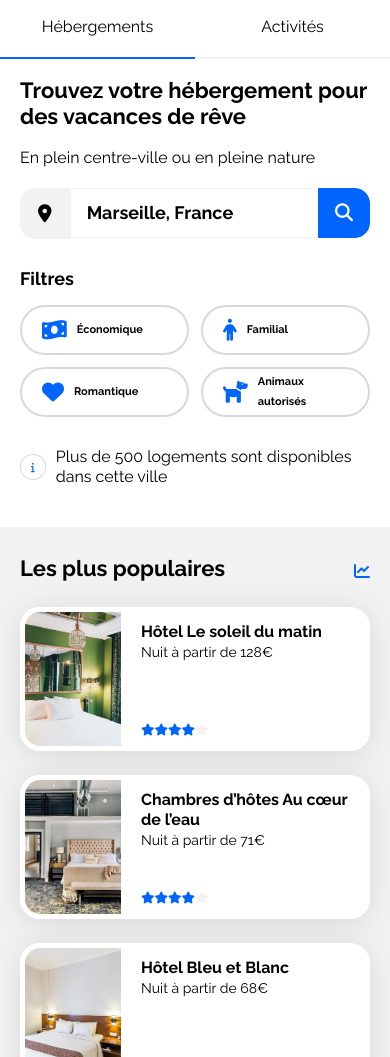
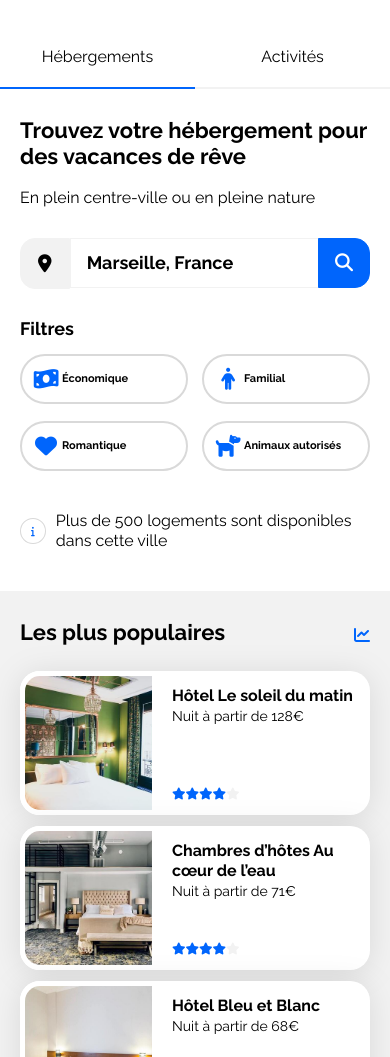
Before and after one commit to Aurelio-One/p1, a plain HTML site: page index.html in a window 390 px wide. Shown: the part 42-1099 px from the top of the page. Drawn offline with Linux system fonts and the light colour scheme.

Commit message:
various fixes

```diff
--- a/css/style.css
+++ b/css/style.css
@@ -55,7 +55,6 @@ i {
 }
 
 /* NAVIGATION */
-
 nav .header-links a {
     width: 162px;
     display: inline-block;
@@ -82,7 +81,6 @@ nav .header-links a:first-child {
     color: #000000;
     padding: 16px 0 15px 0;
     font-size: 18px;
-
 }
 
 #search input {
@@ -116,7 +114,7 @@ nav .header-links a:first-child {
     align-items: center;
 }
 
-.filters>div>span {
+.filters .filters-label {
     font-size: 18px;
 }
 
@@ -132,7 +130,7 @@ nav .header-links a:first-child {
     height: 50px;
 }
 
-.filter>span {
+.filter .filter-name {
     font-size: 17px;
 
 }
@@ -180,7 +178,6 @@ nav .header-links a:first-child {
     display: flex;
     flex-wrap: wrap;
     gap: 30px;
-
 }
 
 #stays-section .offers .card, #stays-section .trending .card {
@@ -209,7 +206,7 @@ nav .header-links a:first-child {
 }
 
 .details {
-    padding: 5px 15px 10px 15px;
+    padding: 0 15px 10px 15px;
 }
 
 .details h3 {
@@ -248,9 +245,10 @@ nav .header-links a:first-child {
 }
 
 #stays-section .trending img {
-    height: 144px;
+    min-height: 144px;
     width: 137px;
     border-radius: 20px 0 0 20px;
+    aspect-ratio: 1;
 }
 
 #stays-section .trending .card {
@@ -287,10 +285,11 @@ nav .header-links a:first-child {
 }
 
 #activities-section .card .details {
-    padding: 20px;
     background: #FFFFFF;
+    padding: 0 20px;
     border-radius: 0 0 20px 20px;
     margin-top: -5px;
+    height: 56px;
 }
 
 /* FOOTER */
@@ -300,22 +299,21 @@ footer {
     margin-top: 60px;
 }
 
-footer>div {
+footer .column {
     flex: 33.33%;
     padding-left: 20px;
 }
 
-footer>div>span {
+footer .column span {
     display: block;
     font-weight: 700;
     font-size: 18px;
     margin-bottom: 20px;
 }
 
-footer>div>a:not(:last-child) {
+footer .column a:not(:last-child) {
     margin-bottom: 12px;
 }
-
 
 /* TABLET */
 @media screen and (max-width : 991px) {
@@ -334,6 +332,13 @@ footer>div>a:not(:last-child) {
 
     .filter {
         flex: 0 0 calc(50% - 6px);
+        padding: 0 15px;
+    }
+
+    .filter i {
+        width: 40px;
+        text-align: center;
+        margin-right: 0;
     }
 
     #stays-section {
@@ -351,11 +356,15 @@ footer>div>a:not(:last-child) {
     }
 
     #stays-section .trending img {
-        width: 106px;
+        max-width: 106px;
     }
 
     #stays-section .trending .card {
         flex: 33.33%;
+    }
+
+    #stays-section .trending .card .details {
+        padding: 12px 10px;
     }
 
     #activities-section {
@@ -364,6 +373,10 @@ footer>div>a:not(:last-child) {
 
     #activities-section img {
         height: 211px;
+    }
+
+    #activities-section .card .details {
+        height: 70px;
     }
 }
 
@@ -387,6 +400,7 @@ footer>div>a:not(:last-child) {
         width: 100%;
         display: flex;
         justify-content: space-between;
+        margin: 30px 0 10px 0;
     }
 
     nav .header-links a {
@@ -396,6 +410,10 @@ footer>div>a:not(:last-child) {
         padding: 20px 0;
         border-top: none;
         border-bottom: 2px solid #F2F2F2;
+    }
+
+    #search {
+        margin: 30px 0;
     }
 
     #search button:first-of-type {
@@ -418,12 +436,35 @@ footer>div>a:not(:last-child) {
         width: calc(100% - 100px);
     }
 
-    .filter>span {
+    .filters-list {
+        column-gap: 14px;
+        row-gap: 17px;
+        flex-wrap: wrap;
+        width: 100%;
+    }
+
+    .filter {
+        padding: 0 8px;
+        flex: 0 0 calc(50% - 7px);
+    }
+
+    .filter i {
+        width: 32px;
+        text-align: center;
+        margin-right: 0;
+    }
+
+    .filter .filter-name {
         font-size: 11px;
+    }
+
+    .result {
+        margin: 40px 0 0 0;
     }
 
     #stays-section {
         flex-direction: column-reverse;
+        row-gap: 30px;
     }
 
     #stays-section .offers-container {
@@ -449,7 +490,20 @@ footer>div>a:not(:last-child) {
         padding: 28px 20px 47px;
     }
 
-    #stays-section .trending, #activities-section>article>.flexbox {
+    #stays-section .trending .card .details {
+        padding: 15px;
+    }
+
+    #stays-section .trending {
+        flex-direction: column;
+        row-gap: 11px;
+    }
+
+    #stays-section .trending img {
+        max-width: 137px;
+    }
+
+    #activities-section>article>.flexbox {
         flex-direction: column;
         row-gap: 24px;
     }
@@ -458,6 +512,10 @@ footer>div>a:not(:last-child) {
         height: 134px;
     }
 
+    #activities-section .card .details {
+        height: 56px;
+    }
+
     footer {
         padding: 45px 0;
         flex-direction: column;
--- a/index.html
+++ b/index.html
@@ -1,17 +1,16 @@
 <!DOCTYPE html>
 <html lang="fr">
   <head>
-    <meta charset="UTF-8" />
-    <meta http-equiv="X-UA-Compatible" content="IE=edge" />
-    <meta name="viewport" content="width=device-width, initial-scale=1.0" />
+    <meta charset="UTF-8">
+    <meta http-equiv="X-UA-Compatible" content="IE=edge">
+    <meta name="viewport" content="width=device-width, initial-scale=1.0">
     <title>Booki</title>
-    <link href="css/style.css" rel="stylesheet" />
-    <link rel="preconnect" href="https://fonts.googleapis.com" />
-    <link rel="preconnect" href="https://fonts.gstatic.com" crossorigin />
+    <link href="css/style.css" rel="stylesheet">
+    <link rel="preconnect" href="https://fonts.googleapis.com">
+    <link rel="preconnect" href="https://fonts.gstatic.com" crossorigin>
     <link
       href="https://fonts.googleapis.com/css2?family=Raleway:wght@400;700&display=swap"
-      rel="stylesheet"
-    />
+      rel="stylesheet">
   </head>
   <body>
     <div class="wrapper">
@@ -19,7 +18,7 @@
       <header>
         <nav class="flexbox space-between">
           <div class="flexbox align-center">
-            <img src="images/logo/Booki.png" height="19px" alt="Logo Booki" />
+            <img src="images/logo/Booki.png" height="19" alt="Logo Booki">
           </div>
           <div class="header-links">
             <a href="#stays-section">Hébergements</a>
@@ -33,37 +32,37 @@
         <section>
           <h1>Trouvez votre hébergement pour des vacances de rêve</h1>
           <span>En plein centre-ville ou en pleine nature</span>
-          <form action="" method="get" id="search" class="flexbox align-center">
+          <form method="get" id="search" class="flexbox align-center">
             <i class="fa-solid fa-location-dot"></i>
             <input
               type="text"
               id="destination"
               name="destination"
               value="Marseille, France"
-            />
+            >
             <button type="submit"><i class="fa-sharp fa-solid fa-magnifying-glass"></i></button>
             <button type="submit">Rechercher</button>
           </form>
           <div class="filters flexbox">
-            <div>
-              <span>Filtres</span>
+            <div class="filters-label">
+              Filtres
             </div>
-            <div class="filters-list flexbox ">
+            <div class="filters-list flexbox">
               <a href="#" class="filter flexbox align-center">
                 <i class="fa-sharp fa-solid fa-money-bill-wave"></i>
-                <span>Économique</span>
+                <span class="filter-name">Économique</span>
               </a>
               <a href="#" class="filter flexbox align-center">
                 <i class="fa-solid fa-person"></i>
-                <span>Familial</span>
+                <span class="filter-name">Familial</span>
               </a>
               <a href="#" class="filter flexbox align-center">
                 <i class="fa-solid fa-heart"></i>
-                <span>Romantique</span>
+                <span class="filter-name">Romantique</span>
               </a>
               <a href="#" class="filter flexbox align-center">
                 <i class="fa-solid fa-dog"></i>
-                <span>Animaux autorisés</span>
+                <span class="filter-name">Animaux autorisés</span>
               </a>
             </div>
           </div>
@@ -83,7 +82,7 @@
                 <img
                   src="images/hebergements/4_small/marcus-loke-WQJvWU_HZFo-unsplash.jpg"
                   alt="Auberge La Canebière"
-                />
+                >
                 <div class="details">
                   <h3>Auberge La Canebière</h3>
                   <span>Nuit à partir de 25€</span>
@@ -100,7 +99,7 @@
                 <img
                   src="images/hebergements/4_small/fred-kleber-gTbaxaVLvsg-unsplash.jpg"
                   alt="Hôtel du port"
-                />
+                >
                 <div class="details">
                   <h3>Hôtel du port</h3>
                   <span>Nuit à partir de 52€</span>
@@ -117,7 +116,7 @@
                 <img
                   src="images/hebergements/4_small/reisetopia-B8WIgxA_PFU-unsplash.jpg"
                   alt="Hôtel Les mouettes"
-                />
+                >
                 <div class="details">
                   <h3>Hôtel Les mouettes</h3>
                   <span>Nuit à partir de 76€</span>
@@ -134,7 +133,7 @@
                 <img
                   src="images/hebergements/4_small/annie-spratt-Eg1qcIitAuA-unsplash.jpg"
                   alt="Hôtel de la mer"
-                />
+                >
                 <div class="details">
                   <h3>Hôtel de la mer</h3>
                   <span>Nuit à partir de 46€</span>
@@ -151,7 +150,7 @@
                 <img
                   src="images/hebergements/4_small/nicate-lee-kT-ZyaiwBe0-unsplash.jpg"
                   alt="Auberge Le Panier"
-                />
+                >
                 <div class="details">
                   <h3>Auberge Le Panier</h3>
                   <span>Nuit à partir de 23€</span>
@@ -168,7 +167,7 @@
                 <img
                   src="images/hebergements/4_small/febrian-zakaria-M6S1WvfW68A-unsplash.jpg"
                   alt="Hôtel Chez Amina"
-                />
+                >
                 <div class="details">
                   <h3>Hôtel Chez Amina</h3>
                   <span>Nuit à partir de 96€</span>
@@ -195,7 +194,7 @@
                 <img
                   src="images/hebergements/4_small/emile-guillemot-Bj_rcSC5XfE-unsplash.jpg"
                   alt="Hôtel Le soleil du matin"
-                />
+                >
                 <div class="details">
                   <div>
                     <h3>Hôtel Le soleil du matin</h3>
@@ -214,7 +213,7 @@
                 <img
                   src="images/hebergements/4_small/aw-creative-VGs8z60yT2c-unsplash.jpg"
                   alt="Chambres d’hôtes Au cœur de l’eau"
-                />
+                >
                 <div class="details">
                   <div>
                     <h3>Chambres d’hôtes Au cœur de l’eau</h3>
@@ -233,7 +232,7 @@
                 <img
                   src="images/hebergements/4_small/febrian-zakaria-sjvU0THccQA-unsplash.jpg"
                   alt="Hôtel Bleu et Blanc"
-                />
+                >
                 <div class="details">
                   <div>
                     <h3>Hôtel Bleu et Blanc</h3>
@@ -253,17 +252,16 @@
         </section>
         <!-- END STAYS SECTION -->
         <!-- ACTIVITIES SECTION -->
-
         <section id="activities-section">
+          <h2>Activités à Marseille</h2>
           <article>
-            <h2>Activités à Marseille</h2>
             <div class="flexbox">
               <a href="#" class="card">
                 <img
                   src="images/activites/3_medium/reno-laithienne-QUgJhdY5Fyk-unsplash.jpg"
                   alt="Vieux-Port"
-                />
-                <div class="details">
+                >
+                <div class="details flexbox align-center">
                   <h3>Vieux-Port</h3>
                 </div>
               </a>
@@ -271,8 +269,8 @@
                 <img
                   src="images/activites/3_medium/paul-hermann-QFTrLdQIRhI-unsplash.jpg"
                   alt="Fort de Pomègues"
-                />
-                <div class="details">
+                >
+                <div class="details flexbox align-center">
                   <h3>Fort de Pomègues</h3>
                 </div>
               </a>
@@ -280,8 +278,8 @@
                 <img
                   src="images/activites/3_medium/kilyan-sockalingum-NR8-cBCN3aI-unsplash.jpg"
                   alt="Parc national des Calanques"
-                />
-                <div class="details">
+                >
+                <div class="details flexbox align-center">
                   <h3>Parc national des Calanques</h3>
                 </div>
               </a>
@@ -289,8 +287,8 @@
                 <img
                   src="images/activites/3_medium/florian-wehde-xW9e8gdotxI-unsplash.jpg"
                   alt="Notre-Dame-de-la-Garde"
-                />
-                <div class="details">
+                >
+                <div class="details flexbox align-center">
                   <h3>Notre-Dame-de-la-Garde</h3>
                 </div>
               </a>
@@ -300,7 +298,6 @@
         <!-- END ACTIVITIES SECTION -->
       </main>
       <!-- FOOTER -->
-
       <footer class="flexbox space-between">
         <div class="flexbox column">
           <span>À propos</span>
@@ -321,9 +318,11 @@
       </footer>
       <!-- END FOOTER -->
     </div>
+    <!-- FONT AWESOME KIT -->
     <script
       src="https://kit.fontawesome.com/6f34e379e9.js"
       crossorigin="anonymous"
     ></script>
+    <!-- END FONT AWESOME KIT -->
   </body>
 </html>
```
Also changed, not shown: 1 other file.
